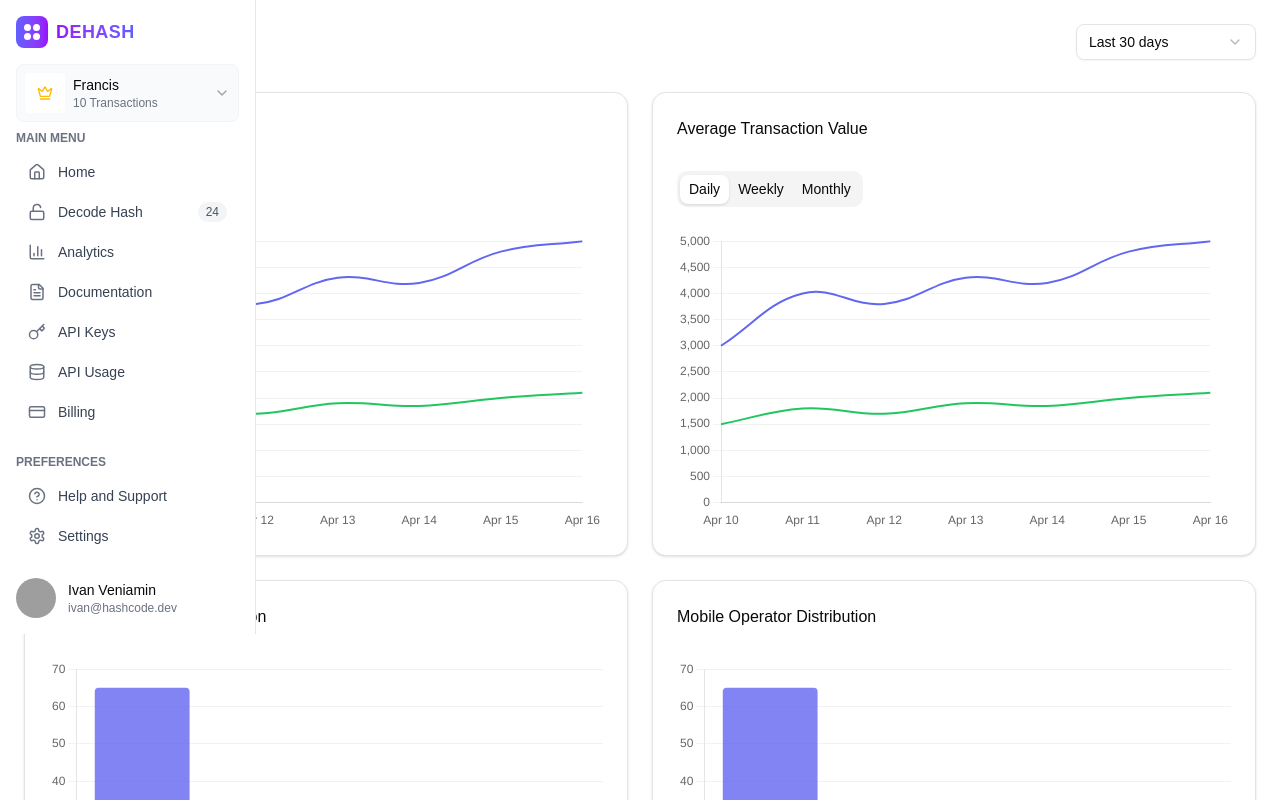
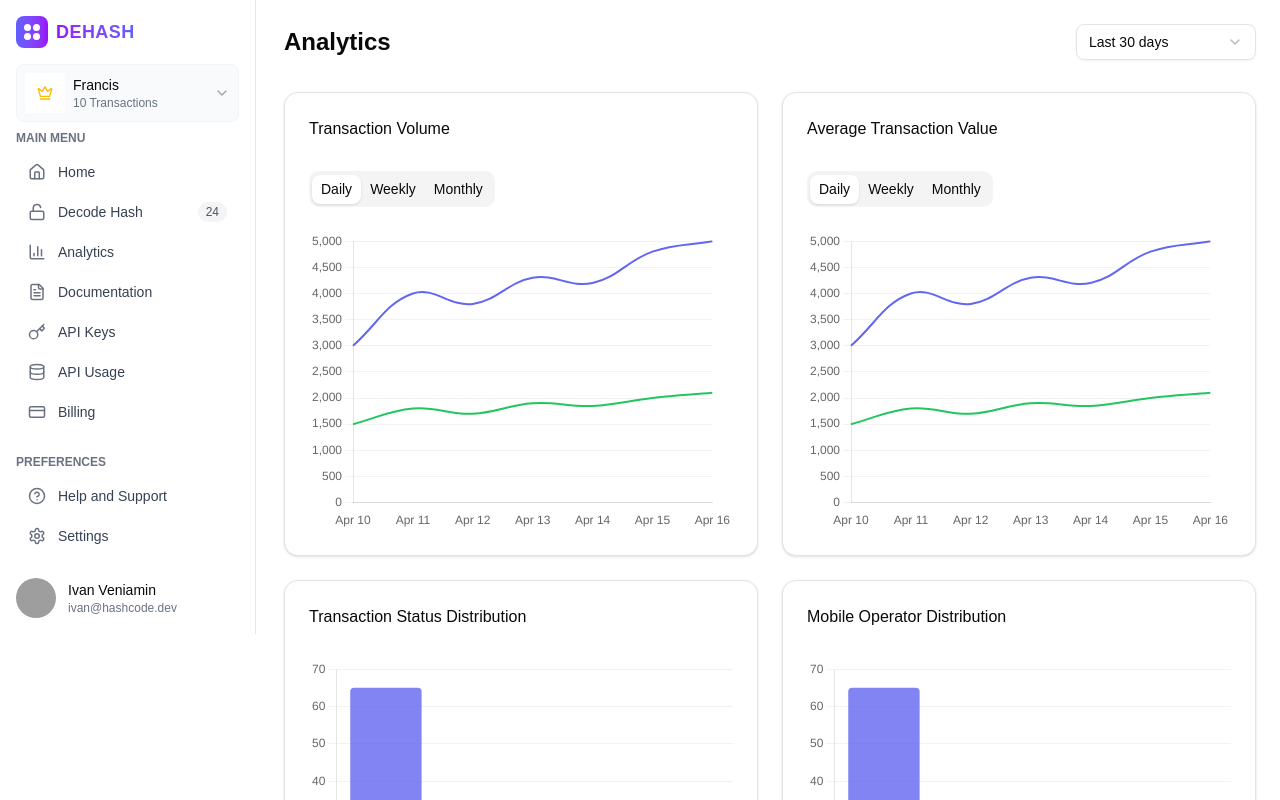
Before and after one commit to francisamidu/hashcode, a React (Vite) app: page /dashboard/Analytics in a window 1280 px wide. Shown: the top 800 px of the page. Built offline with nearby package versions, Linux system fonts and the light colour scheme; grey boxes are pictures that could not be loaded; a web font is replaced by a local one.

Commit message:
fix:dashboard layout breakpoint issue

```diff
--- a/src/routes/dashboard/route.tsx
+++ b/src/routes/dashboard/route.tsx
@@ -11,7 +11,7 @@ function RouteComponent() {
   return (
     <main>
       <Sidebar />
-      <section className="md-only:ml-[260px]">
+      <section className="md:ml-[260px] 2xl:ml-0">
         <Outlet />
       </section>
     </main>
--- a/src/styles/main.css
+++ b/src/styles/main.css
@@ -1,4 +1,5 @@
 @import 'tailwindcss';
+@config '../../tailwind.config.js';
 
 @plugin 'tailwindcss-animate';
 html {
--- a/tailwind.config.js
+++ b/tailwind.config.js
@@ -6,7 +6,7 @@ export default {
   theme: {
     extend: {
       screens: {
-        'md-only': { max: '1023px', min: '768px' }
+        'md-only': { min: '768px', max: '1023px' }
       }
     }
   },
```
